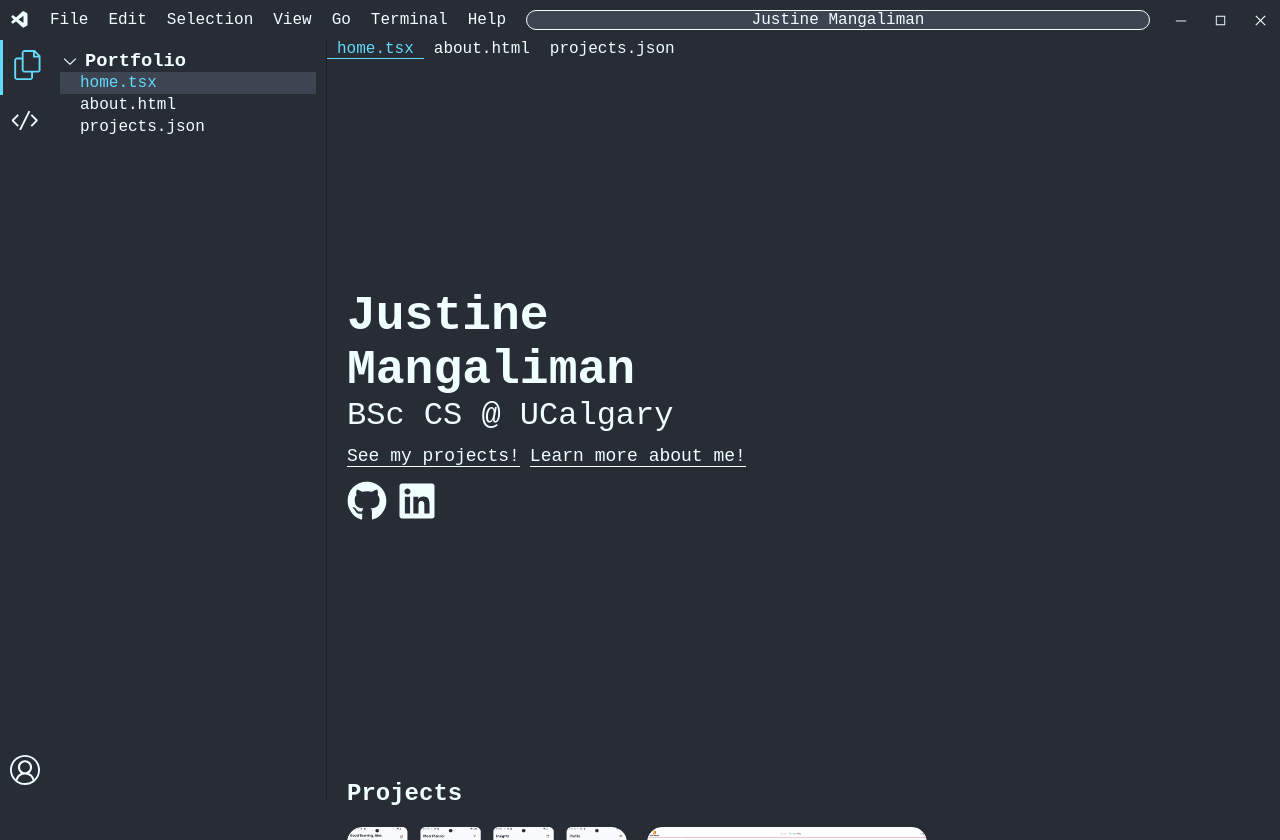
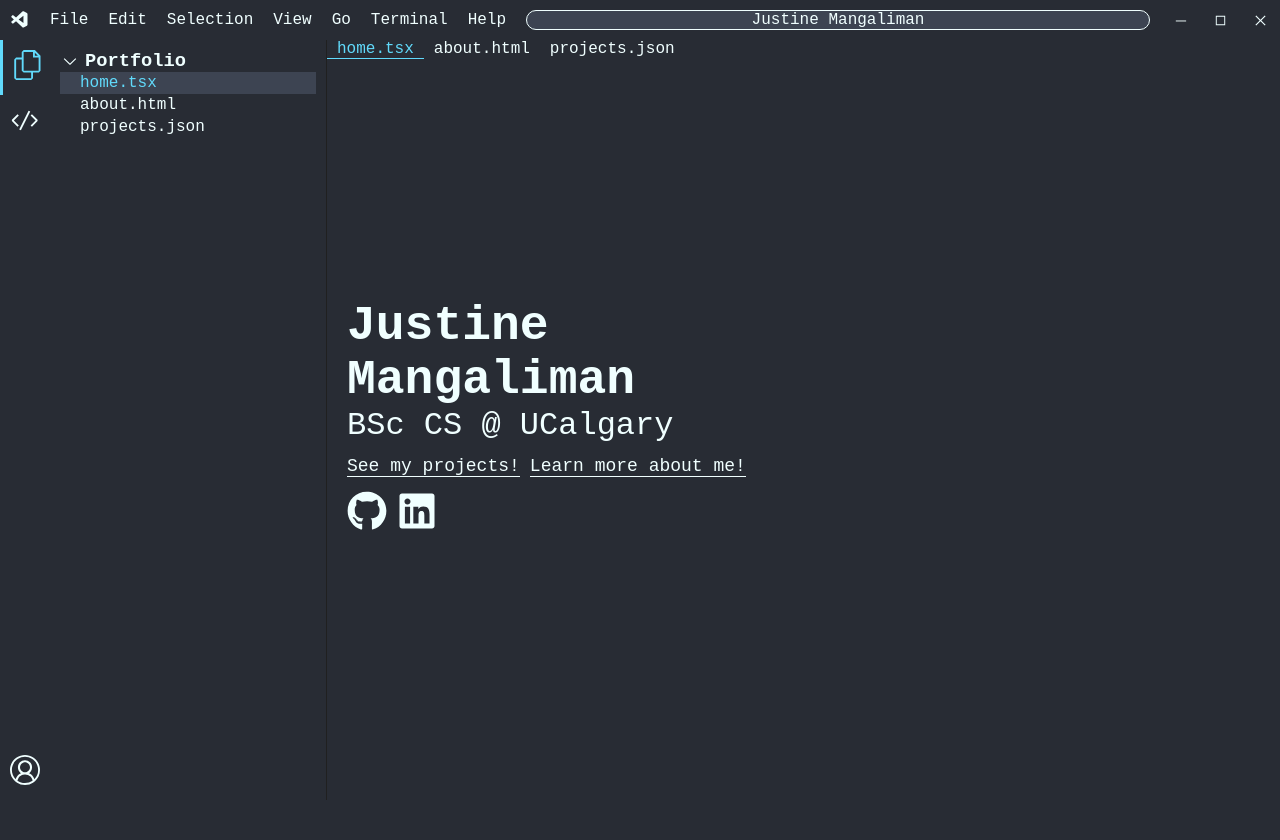
Before and after one commit to jasutiin/jasutiin.github.io, a React (Vite) app: page / in a window 1280 px wide. After the commit the page ends 800 px from the top, so only its background shows below. Built offline with nearby package versions, Linux system fonts and the light colour scheme.

Commit message:
fix styles, switch about page and projects page

```diff
--- a/src/App.tsx
+++ b/src/App.tsx
@@ -29,7 +29,7 @@ function App() {
   };
 
   return (
-    <div style={{ height: '100vh' }}>
+    <div className={styles.appContainer}>
       <MenuBar />
       <div className={styles.mainLayout}>
         <ActivityBar />
@@ -49,11 +49,11 @@ function App() {
                 setActiveSection={setActiveSection}
               />
             </section>
+            <section ref={aboutRef} id="about">
+              <About setActiveSection={setActiveSection} />
+            </section>
             <section ref={projectsRef} id="projects">
               <Projects setActiveSection={setActiveSection} />
-            </section>
-            <section ref={aboutRef} id="about">
-              <About setActiveSection={setActiveSection} />
             </section>
           </div>
         </div>
--- a/src/pages/About/About.module.scss
+++ b/src/pages/About/About.module.scss
@@ -4,7 +4,6 @@
 .container {
   display: flex;
   flex-direction: column;
-  min-height: calc(100dvh - 100px);
   width: calc(75vw - 40px);
   color: azure;
   overflow-x: hidden;
--- a/src/pages/Home/Home.module.scss
+++ b/src/pages/Home/Home.module.scss
@@ -5,7 +5,7 @@
   flex-direction: column;
   justify-content: center;
   width: calc(75vw - 40px);
-  min-height: calc(100dvh - 100px);
+  min-height: calc(100dvh - 80px);
   flex: 1;
   color: azure;
 
--- a/src/pages/Projects/Projects.module.scss
+++ b/src/pages/Projects/Projects.module.scss
@@ -3,7 +3,6 @@
 .container {
   display: flex;
   flex-direction: column;
-  min-height: calc(100dvh - 100px);
   width: calc(75vw - 40px);
   color: azure;
   padding-bottom: 40px;
--- a/src/styles/main.module.scss
+++ b/src/styles/main.module.scss
@@ -11,12 +11,21 @@ body,
   padding: 0;
   background-color: #282c34;
   font-family: JetBrains Mono, monospace;
+  overflow: hidden;
+}
+
+.appContainer {
+  display: flex;
+  flex-direction: column;
+  height: 100dvh;
+  overflow: hidden;
 }
 
 .mainLayout {
   display: flex;
   width: 100%;
-  height: 100%;
+  flex: 1;
+  min-height: 0;
 }
 
 h3 {
@@ -25,16 +34,18 @@ h3 {
 
 .editorContainer {
   max-width: 100%;
-  overflow: auto;
+  overflow: hidden;
   flex: 1;
   display: flex;
   flex-direction: column;
+  min-height: 0;
 }
 
 .scrollContainer {
   flex: 1;
   overflow-y: auto;
   scroll-behavior: smooth;
+  min-height: 0;
 }
 
 a {
```
